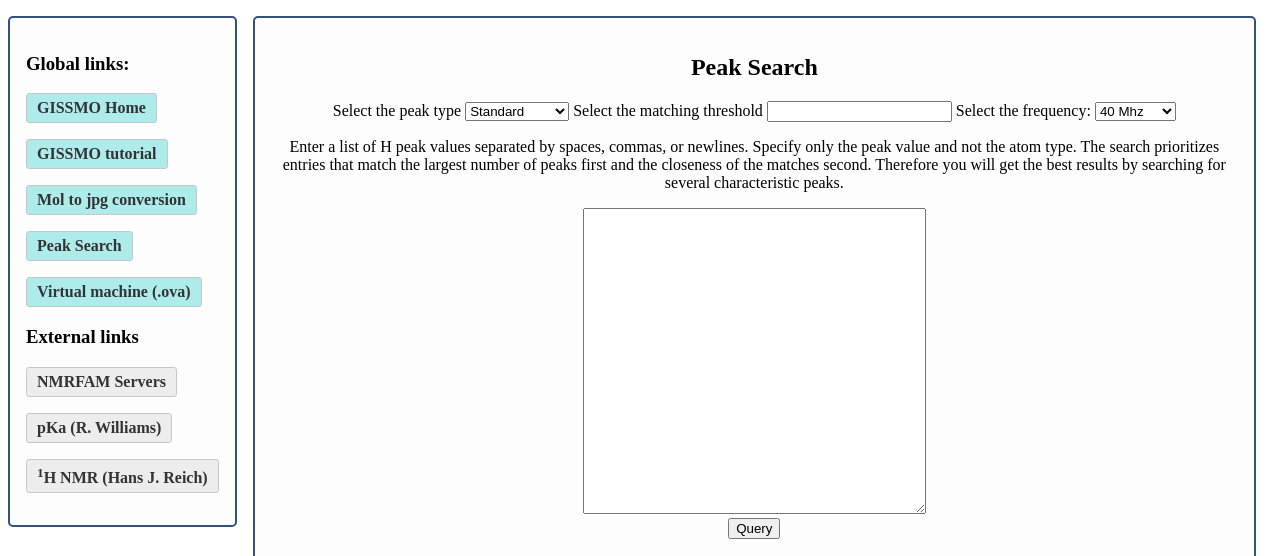
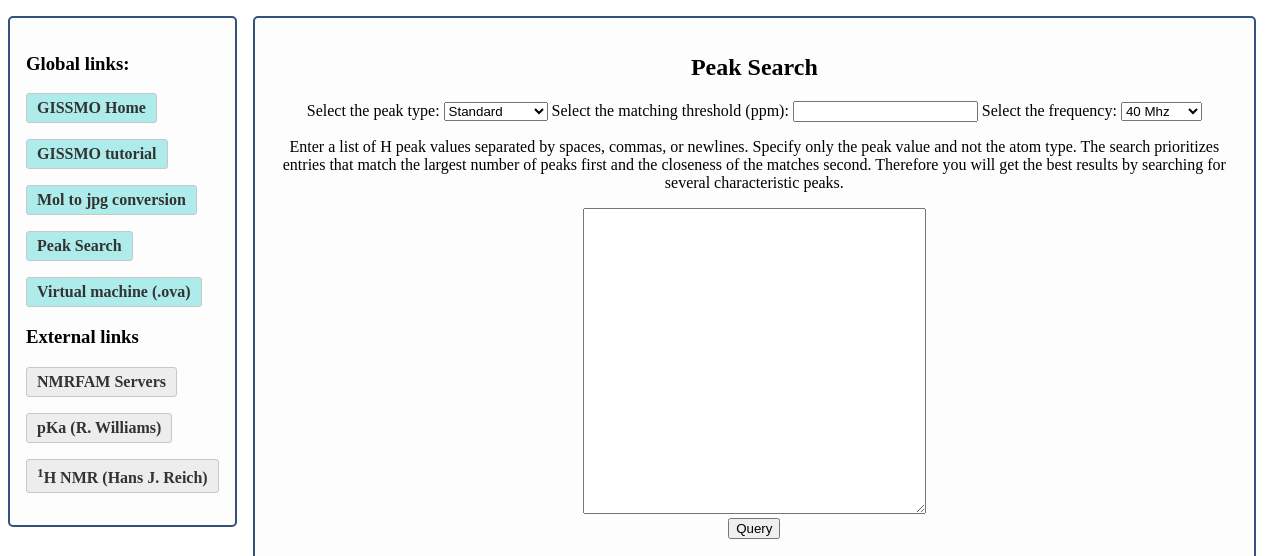
Before and after one commit to bmrb-io/gissmo, a Flask app: template templates/search_result.html in a window 1280 px wide. Shown: the part 108-664 px from the top of the page. Run offline with Flask 2, Linux system fonts and the light colour scheme; the template is opened without the code that fills it, so the values that code supplies are empty; some libraries are stand-ins or nearby versions.

Commit message:
More minor tweaks

```diff
--- a/templates/search_result.html
+++ b/templates/search_result.html
@@ -10,12 +10,12 @@
             <h2>Peak Search</h2>
 
             <form method="get" id="search_form" action="" onsubmit="event.preventDefault(); return false;">
-                <p>Select the peak type
+                <p>Select the peak type:
                 <select name="peak_type">
                   <option value="standard"{% if peak_type=="standard" %} selected="selected"{% endif %}>Standard</option>
                   <option value="GSD" {% if peak_type=="GSD" %} selected="selected"{% endif %}>Deconvoluted</option>
                 </select>
-                Select the matching threshold
+                Select the matching threshold (ppm):
                 <input name="threshold" list="thresholds" placeholder="{{threshold}}" value="{{threshold}}"/>
                 <datalist id="thresholds">
                     {% for thresh in [".1", ".03", ".01", ".005", ".001"] %}
```
